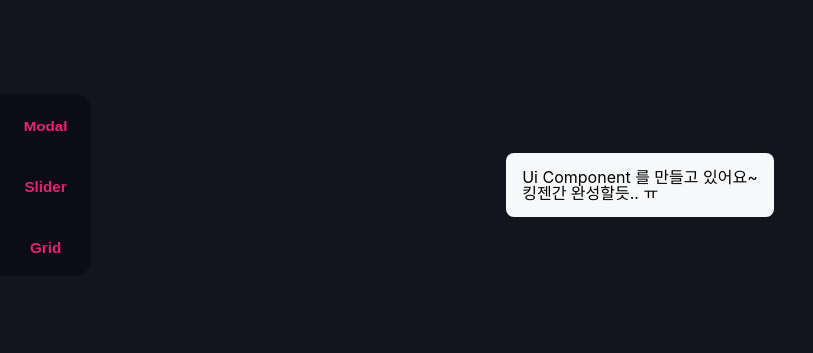
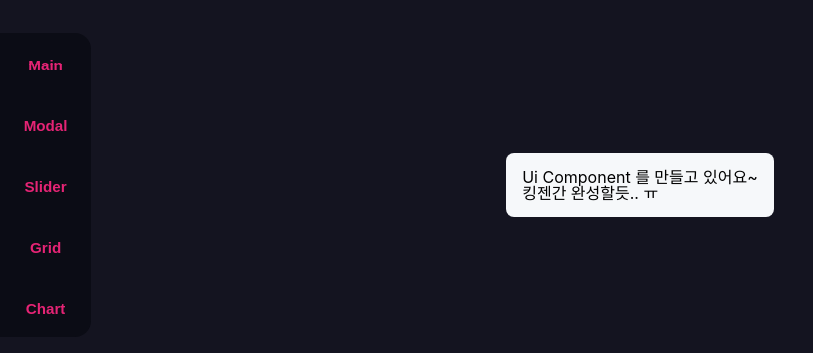
Before and after one commit to kbc1235/uicomponent, a React (Create React App) app: page / in a window 1280 px wide. Shown: the part 215-568 px from the top of the page, without its empty margins (0-813 px from the left). Built offline with nearby package versions, Linux system fonts and the light colour scheme.

Commit message:
퇴근전 커밋

```diff
--- a/src/App.jsx
+++ b/src/App.jsx
@@ -12,6 +12,7 @@ const App = () =>{
         modal:<div>모달팝업 컴포넌트 만들 예정</div>,
         slider:<div>슬라이드 컴포넌트 만들 예정</div> ,
         grid:<div>그리드 컴포넌트 만들 예정</div> ,
+        chart:<div>D3 활용 컴포넌트 만들 예정</div> ,
     }
     const handleSubmit = e => {
         const {name} = e.target;
--- a/src/components/MainData.jsx
+++ b/src/components/MainData.jsx
@@ -1,4 +1,9 @@
 export const MAIN_DATA = [
+  {
+    id: 0,
+    text: "Main",
+    name: "default",
+  },
   {
     id: 1,
     text: "Modal",
@@ -8,13 +13,15 @@ export const MAIN_DATA = [
     id: 2,
     text: "Slider",
     name: "slider",
-  }
-  ,
+  },
   {
     id: 3,
     text: "Grid",
     name: "grid",
-  }
-
-
+  },
+  {
+    id: 4,
+    text: "Chart",
+    name: "chart",
+  },
 ];
```
